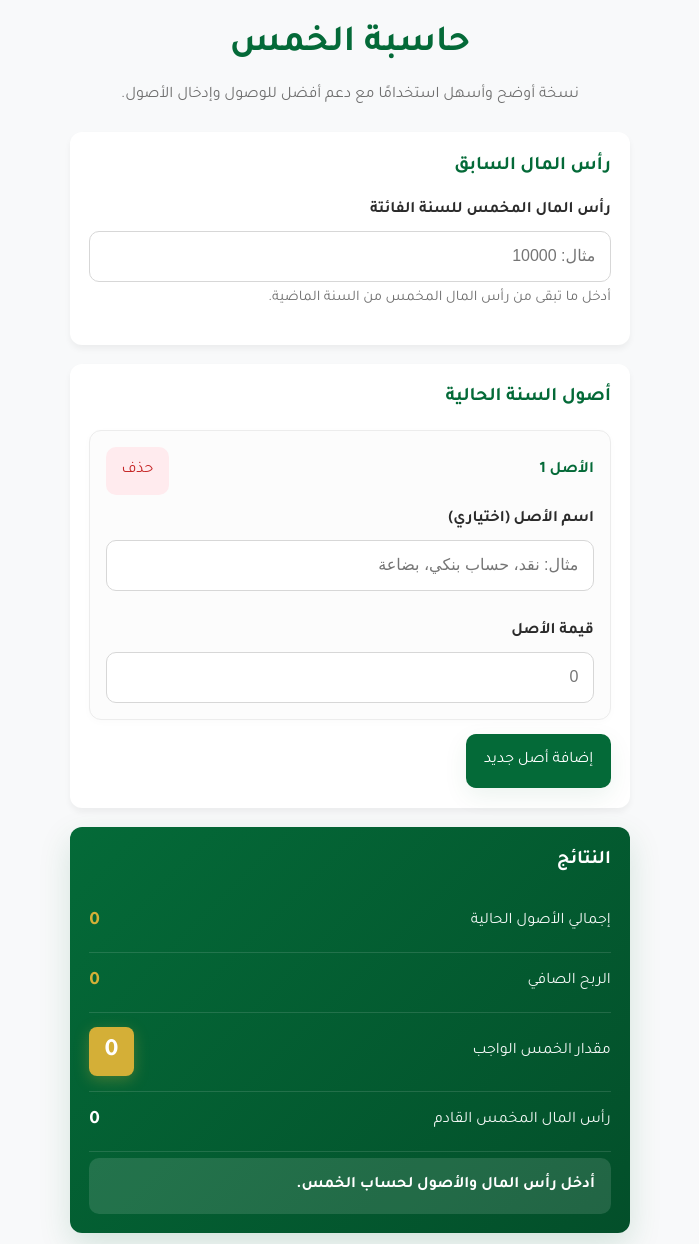
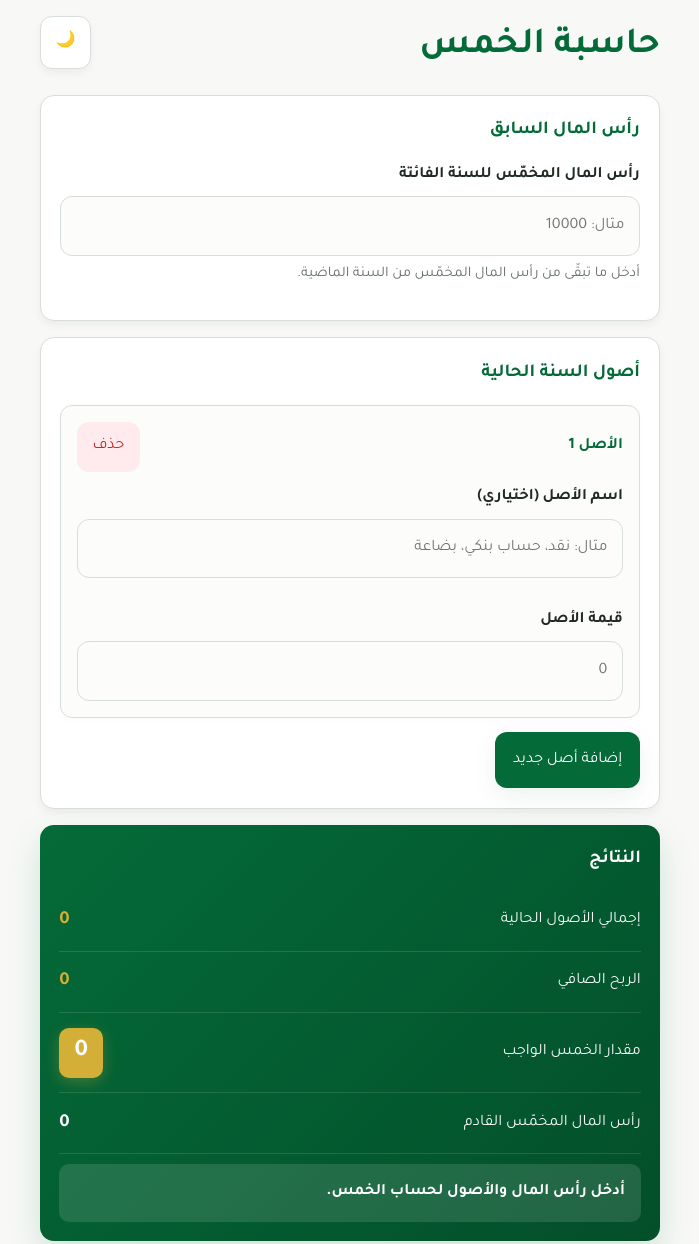
Before and after one commit to mjs19999/khums-calculator, a plain HTML site: page index.html in a window 1280 px wide. Shown: the top 1244 px of the page, without its empty margins (290-989 px from the left). Drawn offline with Linux system fonts and the light colour scheme.

Commit message:
إضافة الوضع الليلي

```diff
--- a/index.html
+++ b/index.html
@@ -3,78 +3,138 @@
 <head>
   <meta charset="UTF-8" />
   <meta name="viewport" content="width=device-width, initial-scale=1.0" />
-  <title>حاسبة الخمس الذكية</title>
+  <title>حاسبة الخمس</title>
+
   <link rel="preconnect" href="https://fonts.googleapis.com">
   <link rel="preconnect" href="https://fonts.gstatic.com" crossorigin>
   <link href="https://fonts.googleapis.com/css2?family=Tajawal:wght@400;500;700&display=swap" rel="stylesheet">
+
   <style>
-    :root {
-      --primary-color: #046A38;
-      --primary-light: #0a8a4d;
-      --accent-color: #D4AF37;
-      --bg-color: #f8f9fa;
-      --card-bg: #ffffff;
-      --text-main: #2b2b2b;
-      --text-muted: #6f6f6f;
-      --border-light: #d7d7d7;
-      --danger-bg: #ffebee;
-      --danger-color: #c62828;
-      --shadow-sm: 0 4px 6px rgba(0,0,0,0.05);
+    :root,
+    [data-theme="light"] {
+      --primary: #046A38;
+      --primary-hover: #03552d;
+      --primary-soft: rgba(4, 106, 56, 0.12);
+      --accent: #D4AF37;
+
+      --bg: #f8f9f7;
+      --surface: #ffffff;
+      --surface-2: #fcfcfb;
+      --surface-3: #f2f4f1;
+      --text: #1f2a22;
+      --text-muted: #647067;
+      --border: #d8ded9;
+
+      --success: #2e7d32;
+      --danger: #c62828;
+      --danger-soft: #ffebee;
+
+      --shadow-sm: 0 4px 8px rgba(0,0,0,0.05);
       --shadow-md: 0 8px 24px rgba(4, 106, 56, 0.08);
-      --shadow-lg: 0 12px 32px rgba(4, 106, 56, 0.15);
+      --shadow-lg: 0 14px 34px rgba(4, 106, 56, 0.16);
+
+      --radius: 14px;
       --transition: 180ms ease;
-      --radius: 12px;
     }
 
-    * { box-sizing: border-box; }
+    [data-theme="dark"] {
+      --primary: #58b77c;
+      --primary-hover: #469c67;
+      --primary-soft: rgba(88, 183, 124, 0.14);
+      --accent: #e6c45a;
 
-    html { scroll-behavior: smooth; }
+      --bg: #161916;
+      --surface: #1f241f;
+      --surface-2: #242b25;
+      --surface-3: #2c342d;
+      --text: #eef3ee;
+      --text-muted: #b0bbb1;
+      --border: #39433b;
+
+      --success: #7ecb82;
+      --danger: #ff9b9b;
+      --danger-soft: rgba(255, 155, 155, 0.12);
+
+      --shadow-sm: 0 4px 8px rgba(0,0,0,0.22);
+      --shadow-md: 0 8px 24px rgba(0,0,0,0.30);
+      --shadow-lg: 0 14px 34px rgba(0,0,0,0.38);
+    }
+
+    * {
+      box-sizing: border-box;
+    }
+
+    html {
+      scroll-behavior: smooth;
+    }
 
     body {
       margin: 0;
       font-family: 'Tajawal', sans-serif;
-      background: var(--bg-color);
-      color: var(--text-main);
-      line-height: 1.6;
+      background: var(--bg);
+      color: var(--text);
+      line-height: 1.7;
       padding: 1rem 0.75rem 2rem;
       display: flex;
       justify-content: center;
     }
 
+    button,
+    input {
+      font: inherit;
+    }
+
     .container {
       width: 100%;
-      max-width: 560px;
+      max-width: 620px;
     }
 
-    .header {
-      text-align: center;
-      margin-bottom: 1.5rem;
+    .topbar {
+      display: flex;
+      align-items: flex-start;
+      justify-content: space-between;
+      gap: 1rem;
+      margin-bottom: 1rem;
     }
 
     .header h1 {
       margin: 0;
-      color: var(--primary-color);
+      color: var(--primary);
       font-size: clamp(1.8rem, 5vw, 2.3rem);
     }
 
     .header p {
-      margin: 0.5rem 0 0;
+      margin: 0.45rem 0 0;
       color: var(--text-muted);
       font-size: 1rem;
     }
 
+    .theme-toggle {
+      border: 1px solid var(--border);
+      background: var(--surface);
+      color: var(--text);
+      border-radius: 12px;
+      min-height: 44px;
+      min-width: 44px;
+      padding: 0.75rem 0.9rem;
+      cursor: pointer;
+      box-shadow: var(--shadow-sm);
+      transition: transform var(--transition), background-color var(--transition), border-color var(--transition);
+    }
+
     .card {
-      background: var(--card-bg);
+      background: var(--surface);
+      border: 1px solid var(--border);
       border-radius: var(--radius);
       box-shadow: var(--shadow-sm);
       padding: 1.2rem;
-      margin-bottom: 1.2rem;
+      margin-bottom: 1rem;
     }
 
     .section-title {
       margin: 0 0 1rem;
-      color: var(--primary-color);
-      font-size: 1.2rem;
+      color: var(--primary);
+      font-size: 1.15rem;
       font-weight: 700;
     }
 
@@ -92,7 +152,7 @@
       display: block;
       margin-bottom: 0.45rem;
       font-weight: 600;
-      color: var(--text-main);
+      color: var(--text);
     }
 
     .hint {
@@ -104,27 +164,27 @@
     input[type="number"],
     input[type="text"] {
       width: 100%;
-      border: 1px solid var(--border-light);
-      border-radius: 10px;
+      border: 1px solid var(--border);
+      border-radius: 12px;
       padding: 0.95rem 0.9rem;
       font-size: 1rem;
-      background: #fff;
-      color: var(--text-main);
+      background: var(--surface-2);
+      color: var(--text);
       transition: border-color var(--transition), box-shadow var(--transition), background-color var(--transition);
     }
 
     input:focus {
       outline: none;
-      border-color: var(--primary-color);
-      box-shadow: 0 0 0 4px rgba(4, 106, 56, 0.12);
+      border-color: var(--primary);
+      box-shadow: 0 0 0 4px var(--primary-soft);
     }
 
     .asset-row {
-      border: 1px solid #ececec;
+      border: 1px solid var(--border);
       border-radius: 12px;
       padding: 1rem;
       margin-bottom: 0.9rem;
-      background: #fcfcfc;
+      background: var(--surface-2);
       box-shadow: 0 2px 8px rgba(0,0,0,0.02);
     }
 
@@ -139,7 +199,7 @@
     .asset-row-title {
       margin: 0;
       font-size: 1rem;
-      color: var(--primary-color);
+      color: var(--primary);
       font-weight: 700;
     }
 
@@ -156,40 +216,53 @@
     }
 
     button {
-      font: inherit;
       border: none;
-      border-radius: 10px;
+      border-radius: 12px;
       cursor: pointer;
       transition: transform var(--transition), background-color var(--transition), opacity var(--transition), box-shadow var(--transition);
       min-height: 44px;
     }
 
-    button:hover { transform: translateY(-1px); }
-    button:active { transform: translateY(0); }
-    button:focus-visible {
-      outline: 2px solid var(--primary-color);
+    button:hover {
+      transform: translateY(-1px);
+    }
+
+    button:active {
+      transform: translateY(0);
+    }
+
+    button:focus-visible,
+    input:focus-visible {
+      outline: 2px solid var(--primary);
       outline-offset: 3px;
     }
 
     .btn-primary {
-      background: var(--primary-color);
+      background: var(--primary);
       color: #fff;
       padding: 0.9rem 1.1rem;
       box-shadow: var(--shadow-md);
     }
 
-    .btn-primary:hover { background: var(--primary-light); }
+    .btn-primary:hover {
+      background: var(--primary-hover);
+    }
 
     .btn-danger {
-      background: var(--danger-bg);
-      color: var(--danger-color);
+      background: var(--danger-soft);
+      color: var(--danger);
       padding: 0.7rem 0.95rem;
     }
 
     .results-card {
-      background: linear-gradient(135deg, var(--primary-color), #034f2a);
+      background: linear-gradient(135deg, var(--primary), #034f2a);
       color: #fff;
       box-shadow: var(--shadow-lg);
+      border: none;
+    }
+
+    .results-card .section-title {
+      color: #fff;
     }
 
     .result-row {
@@ -201,44 +274,37 @@
       border-bottom: 1px solid rgba(255,255,255,0.12);
     }
 
-    .result-row:last-child { border-bottom: none; }
+    .result-row:last-child {
+      border-bottom: none;
+    }
 
-    .result-label { opacity: 0.95; }
+    .result-label {
+      opacity: 0.96;
+    }
 
     .result-value {
-      font-size: 1.18rem;
+      font-size: 1.15rem;
       font-weight: 700;
-      color: var(--accent-color);
+      color: var(--accent);
       text-align: left;
       direction: ltr;
       unicode-bidi: plaintext;
     }
 
     .khums-highlight {
-      font-size: 1.55rem;
+      font-size: 1.5rem;
       color: #fff;
-      background: var(--accent-color);
+      background: var(--accent);
       padding: 0.3rem 0.95rem;
-      border-radius: 8px;
+      border-radius: 10px;
       box-shadow: 0 4px 15px rgba(212,175,55,0.3);
     }
 
     .status-box {
-      margin-top: 0.4rem;
+      margin-top: 0.6rem;
       border-radius: 10px;
       padding: 0.95rem 1rem;
       font-weight: 600;
-      display: none;
-    }
-
-    .status-box.info {
-      display: block;
-      background: rgba(255,255,255,0.12);
-      color: #fff;
-    }
-
-    .status-box.success {
-      display: block;
       background: rgba(255,255,255,0.12);
       color: #fff;
     }
@@ -256,28 +322,66 @@
     }
 
     @media (max-width: 480px) {
-      body { padding-inline: 0.55rem; }
-      .card { padding: 1rem; }
-      .result-row { align-items: flex-start; flex-direction: column; }
-      .result-value { text-align: right; }
-      .btn-row { flex-direction: column; }
-      .btn-primary { width: 100%; }
+      body {
+        padding-inline: 0.55rem;
+      }
+
+      .topbar {
+        flex-direction: column;
+        align-items: stretch;
+      }
+
+      .card {
+        padding: 1rem;
+      }
+
+      .result-row {
+        align-items: flex-start;
+        flex-direction: column;
+      }
+
+      .result-value {
+        text-align: right;
+      }
+
+      .btn-row {
+        flex-direction: column;
+      }
+
+      .btn-primary {
+        width: 100%;
+      }
+
+      .theme-toggle {
+        align-self: flex-start;
+      }
     }
   </style>
 </head>
 <body>
   <main class="container">
-    <header class="header">
-      <h1>حاسبة الخمس</h1>
-      <p>نسخة أوضح وأسهل استخدامًا مع دعم أفضل للوصول وإدخال الأصول.</p>
-    </header>
+    <div class="topbar">
+      <header class="header">
+        <h1>حاسبة الخمس</h1>
+      </header>
+
+      <button type="button" id="theme-toggle" class="theme-toggle" aria-label="تبديل الوضع الليلي">🌙</button>
+    </div>
 
     <section class="card" aria-labelledby="capital-title">
       <h2 id="capital-title" class="section-title">رأس المال السابق</h2>
       <div class="field">
-        <label for="prev-capital">رأس المال المخمس للسنة الفائتة</label>
-        <input type="number" id="prev-capital" inputmode="decimal" min="0" step="any" placeholder="مثال: 10000" aria-describedby="prev-capital-hint">
-        <p class="hint" id="prev-capital-hint">أدخل ما تبقى من رأس المال المخمس من السنة الماضية.</p>
+        <label for="prev-capital">رأس المال المخمّس للسنة الفائتة</label>
+        <input
+          type="number"
+          id="prev-capital"
+          inputmode="decimal"
+          min="0"
+          step="any"
+          placeholder="مثال: 10000"
+          aria-describedby="prev-capital-hint"
+        >
+        <p class="hint" id="prev-capital-hint">أدخل ما تبقّى من رأس المال المخمّس من السنة الماضية.</p>
       </div>
     </section>
 
@@ -290,29 +394,29 @@
     </section>
 
     <section class="card results-card" aria-labelledby="results-title">
-      <h2 id="results-title" class="section-title" style="color:#fff;">النتائج</h2>
+      <h2 id="results-title" class="section-title">النتائج</h2>
 
       <div class="result-row">
         <span class="result-label">إجمالي الأصول الحالية</span>
-        <output class="result-value" id="res-total-wealth" for="prev-capital">0</output>
+        <output class="result-value" id="res-total-wealth">0</output>
       </div>
 
       <div class="result-row">
         <span class="result-label">الربح الصافي</span>
-        <output class="result-value" id="res-net-profit" for="prev-capital">0</output>
+        <output class="result-value" id="res-net-profit">0</output>
       </div>
 
       <div class="result-row" id="khums-row">
         <span class="result-label">مقدار الخمس الواجب</span>
-        <output class="result-value khums-highlight" id="res-khums-due" for="prev-capital">0</output>
+        <output class="result-value khums-highlight" id="res-khums-due">0</output>
       </div>
 
       <div class="result-row">
-        <span class="result-label">رأس المال المخمس القادم</span>
-        <output class="result-value" style="color:#fff;" id="res-next-capital" for="prev-capital">0</output>
+        <span class="result-label">رأس المال المخمّس القادم</span>
+        <output class="result-value" style="color:#fff;" id="res-next-capital">0</output>
       </div>
 
-      <div id="status-box" class="status-box info" aria-live="polite">
+      <div id="status-box" class="status-box" aria-live="polite">
         أدخل رأس المال والأصول لحساب الخمس.
       </div>
     </section>
@@ -324,14 +428,16 @@
         <h3 class="asset-row-title"></h3>
         <button type="button" class="btn-danger delete-btn">حذف</button>
       </div>
+
       <div class="asset-grid">
         <div class="asset-field">
           <label class="asset-name-label">اسم الأصل (اختياري)</label>
           <input type="text" class="asset-name" placeholder="مثال: نقد، حساب بنكي، بضاعة">
         </div>
+
         <div class="asset-field">
           <label class="asset-amount-label">قيمة الأصل</label>
-          <input type="number" class="asset-amount" inputmode="decimal" min="0" step="any" placeholder="0" />
+          <input type="number" class="asset-amount" inputmode="decimal" min="0" step="any" placeholder="0">
         </div>
       </div>
     </article>
@@ -343,8 +449,8 @@
     const prevCapitalInput = document.getElementById('prev-capital');
     const assetTemplate = document.getElementById('asset-template');
     const statusBox = document.getElementById('status-box');
-
-    let assetCounter = 0;
+    const khumsRow = document.getElementById('khums-row');
+    const themeToggle = document.getElementById('theme-toggle');
 
     function formatNumber(value) {
       return new Intl.NumberFormat('ar-SA-u-nu-latn', {
@@ -357,8 +463,13 @@
       return Number.isFinite(parsed) ? parsed : 0;
     }
 
+    function getAssetRows() {
+      return [...assetsContainer.querySelectorAll('.asset-row')];
+    }
+
     function updateAssetLabels() {
-      const rows = [...assetsContainer.querySelectorAll('.asset-row')];
+      const rows = getAssetRows();
+
       rows.forEach((row, index) => {
         const rowNum = index + 1;
         const title = row.querySelector('.asset-row-title');
@@ -376,49 +487,26 @@
         amountLabel.setAttribute('for', amountId);
         nameInput.id = nameId;
         amountInput.id = amountId;
-        amountInput.setAttribute('aria-describedby', 'results-title');
         deleteBtn.setAttribute('aria-label', `حذف الأصل ${rowNum}`);
       });
     }
 
-    function addAssetRow({ name = '', amount = '' } = {}) {
-      const fragment = assetTemplate.content.cloneNode(true);
-      const row = fragment.querySelector('.asset-row');
-      const nameInput = row.querySelector('.asset-name');
-      const amountInput = row.querySelector('.asset-amount');
-      const deleteBtn = row.querySelector('.delete-btn');
-
-      assetCounter += 1;
-      nameInput.value = name;
-      amountInput.value = amount;
-
-      nameInput.addEventListener('input', calculateKhums);
-      amountInput.addEventListener('input', calculateKhums);
-
-      deleteBtn.addEventListener('click', () => {
-        row.remove();
-        updateAssetLabels();
-        if (assetsContainer.children.length === 0) {
-          addAssetRow();
-        }
-        calculateKhums();
-      });
-
-      assetsContainer.appendChild(fragment);
-      updateAssetLabels();
-      calculateKhums();
+    function setStatus(message, showKhums = true) {
+      khumsRow.style.display = showKhums ? 'flex' : 'none';
+      statusBox.textContent = message;
     }
 
     function calculateKhums() {
       const prevCapital = parseValue(prevCapitalInput.value);
-      const rows = [...assetsContainer.querySelectorAll('.asset-row')];
+      const rows = getAssetRows();
+
       const totalCurrentWealth = rows.reduce((sum, row) => {
         const amount = parseValue(row.querySelector('.asset-amount').value);
         return sum + amount;
       }, 0);
 
       const netProfit = totalCurrentWealth - prevCapital;
-      const khumsDue = netProfit > 0 ? netProfit / 5 : 0;
+      const khumsDue = netProfit > 0 ? netProfit * 0.2 : 0;
       const nextCapital = totalCurrentWealth - khumsDue;
 
       document.getElementById('res-total-wealth').textContent = formatNumber(totalCurrentWealth);
@@ -429,30 +517,72 @@
       const hasPrevCapital = prevCapitalInput.value.trim() !== '';
       const hasAnyAssetValue = rows.some(row => row.querySelector('.asset-amount').value.trim() !== '');
       const hasAnyInput = hasPrevCapital || hasAnyAssetValue;
-      const khumsRow = document.getElementById('khums-row');
 
       if (!hasAnyInput) {
-        khumsRow.style.display = 'flex';
-        statusBox.className = 'status-box info';
-        statusBox.textContent = 'أدخل رأس المال والأصول لحساب الخمس.';
+        setStatus('أدخل رأس المال والأصول لحساب الخمس.', true);
         return;
       }
 
       if (netProfit <= 0) {
-        khumsRow.style.display = 'none';
-        statusBox.className = 'status-box success';
-        statusBox.textContent = 'ليس عليك خمس لهذه السنة 🌿';
+        setStatus('ليس عليك خمس لهذه السنة 🌿', false);
         return;
       }
 
-      khumsRow.style.display = 'flex';
-      statusBox.className = 'status-box info';
-      statusBox.textContent = 'تم حساب الخمس بناءً على الربح الصافي لهذه السنة.';
+      setStatus('تم حساب الخمس بناءً على الربح الصافي لهذه السنة.', true);
+    }
+
+    function addAssetRow({ name = '', amount = '' } = {}) {
+      const fragment = assetTemplate.content.cloneNode(true);
+      const row = fragment.querySelector('.asset-row');
+      const nameInput = row.querySelector('.asset-name');
+      const amountInput = row.querySelector('.asset-amount');
+      const deleteBtn = row.querySelector('.delete-btn');
+
+      nameInput.value = name;
+      amountInput.value = amount;
+
+      nameInput.addEventListener('input', calculateKhums);
+      amountInput.addEventListener('input', calculateKhums);
+
+      deleteBtn.addEventListener('click', () => {
+        row.remove();
+
+        if (assetsContainer.children.length === 0) {
+          addAssetRow();
+        }
+
+        updateAssetLabels();
+        calculateKhums();
+      });
+
+      assetsContainer.appendChild(fragment);
+      updateAssetLabels();
+      calculateKhums();
+    }
+
+    function applyTheme(theme) {
+      document.documentElement.setAttribute('data-theme', theme);
+      themeToggle.textContent = theme === 'dark' ? '☀️' : '🌙';
+      themeToggle.setAttribute(
+        'aria-label',
+        theme === 'dark' ? 'تبديل الوضع النهاري' : 'تبديل الوضع الليلي'
+      );
+    }
+
+    function initTheme() {
+      const prefersDark = window.matchMedia('(prefers-color-scheme: dark)').matches;
+      applyTheme(prefersDark ? 'dark' : 'light');
+
+      themeToggle.addEventListener('click', () => {
+        const currentTheme = document.documentElement.getAttribute('data-theme') || 'light';
+        applyTheme(currentTheme === 'dark' ? 'light' : 'dark');
+      });
     }
 
     addAssetBtn.addEventListener('click', () => addAssetRow());
     prevCapitalInput.addEventListener('input', calculateKhums);
 
+    initTheme();
     addAssetRow();
   </script>
 </body>
```
